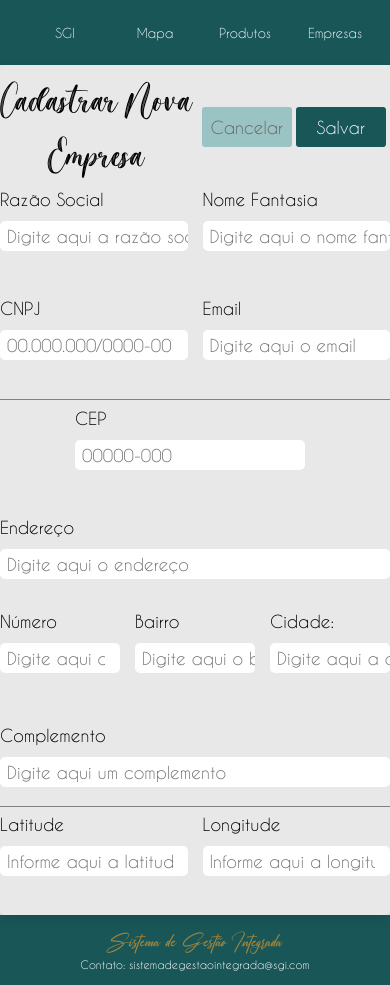
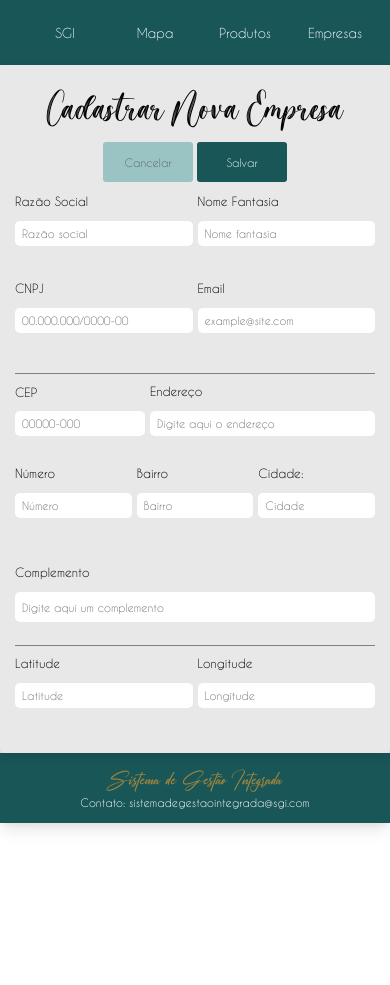
Before and after one commit to DaianaEgerMichels/projeto-02, a React (Create React App) app: page /companies in a window 390 px wide. After the commit the page ends 844 px from the top, so only its background shows below. Built offline with nearby package versions, Linux system fonts and the light colour scheme.

Commit message:
Responsividade

```diff
--- a/src/components/CompaniesForm/CompaniesForm.css
+++ b/src/components/CompaniesForm/CompaniesForm.css
@@ -8,24 +8,27 @@
 .form-companies{
     display: flex;
     flex-direction: column;
-    flex-shrink: 2;
-    flex-wrap: wrap;
     justify-content: space-evenly;
     max-width: 800px;
-    min-height: 850px;
     box-shadow: rgba(0, 0, 0, 0.1) 0px 4px 12px;
     border-radius: 5px;
+    font-size: 16px;
+    padding: 15px;
+    gap:10px;
+    margin: 0 auto;
 }
 
 .form-companies>hr{
-    max-width: 700px;
+    background: gray;
+      max-width: 650px;
+      height: 1px;
+      margin: auto;
 }
 
 .header-form{
     display: flex;
     flex-direction: row;
     max-width: 750px;
-    margin: 0 auto;
     text-align: center;
     gap: 5px;
     justify-content: space-evenly;
@@ -53,9 +56,9 @@
     display: flex;
     flex-direction:column;
     max-width: 700px;
-    margin: 0 auto;
+    margin:auto;
     text-align: start;
-    gap: 15px;
+    gap: 5px;
     justify-content: space-evenly;
     align-items: center;
 }
@@ -64,30 +67,37 @@
     display: flex;
     flex-direction:row;
     max-width: 700px;
-    margin: 0 auto;
+    margin:auto;
     text-align: start;
-    gap: 15px;
-    justify-content: space-evenly;
+    gap: 5px;
+    justify-content: space-between;
     align-items: center;
 }
 
 input[name="corporate"], input[name="fantasy"], input[name="cnpj"],
-input[name="emailCompany"],input[name="latitude"],input[name="longitude"],
-input[name="number"], input[name="district"], input[name="city"]
+input[name="emailCompany"],input[name="latitude"],input[name="longitude"]
 {
-    max-width: 350px;
+    max-width: 340px;
     height: 30px;
     padding-left: 7px;
-    margin-top: 12px;
-    margin-bottom: 12px;
+    margin-top: 13px;
+    margin-bottom: 13px;
+}
+
+input[name="number"], input[name="district"], input[name="city"]{
+    max-width: 255px;
+    height: 30px;
+    padding-left: 7px;
+    margin-top: 13px;
+    margin-bottom: 13px;
 }
 
 input[name="address"]{
-    max-width: 450px;
+    max-width: 440px;
     height: 30px;
     padding-left: 7px;
-    margin-top: 12px;
-    margin-bottom: 12px;
+    margin-top: 13px;
+    margin-bottom: 13px;
 }
 
 input[name="cep"]{
@@ -102,8 +112,8 @@ input[name="complement"]{
     max-width: 700px;
     height: 30px;
     padding-left: 7px;
-    margin-top: 12px;
-    margin-bottom: 12px;
+    margin-top: 13px;
+    margin-bottom: 13px;
 }
 
 
@@ -111,7 +121,7 @@ input[name="complement"]{
     display: flex;
     flex-direction: column;
     max-width: 700px;
-    margin: 0 auto;
+    margin: auto;
     text-align: start;
     justify-content: space-evenly;
     align-items: center;
@@ -121,74 +131,143 @@ input[name="complement"]{
     display: flex;
     flex-direction:row;
     max-width: 700px;
-    margin: 0 auto;
+    margin:auto;
     text-align: start;
-    gap: 15px;
-    justify-content: space-evenly;
+    gap: 5px;
+    justify-content: space-between;
     align-items: center;
 }
 
 .cep-address{
     display: flex;
     flex-direction: row;
-    flex-wrap: wrap;
     max-width: 700px;
-    margin: 0 auto;
+    margin: auto;
     text-align: start;
-    gap: 15px;
-    justify-content: space-evenly;
+    gap: 5px;
+    justify-content: space-between;
     align-items: center;
 }
 
 .cep{
-    width: 240px;
+    max-width: 240px;
 }
 .address{
-    width: 440px;
+    max-width: 440px;
 }
-
-
 
 .complement{
     display: flex;
     flex-direction:column;
     max-width: 700px;
-    margin: 0 auto;
+    margin:auto;
 }
 
-.description> label{
-    text-align: justify;
+@media (max-width:800px){
+    .main{
+        max-width: 800px;
+    }
+    .form-companies{
+        max-width:700px;
+        font-size: 14px;
     }
 
-.description> textarea{
-    text-align: justify;
-    padding-left: 7px;
-    padding-top: 7px;
-    width: 650px;
-    height: 90px;
+    .container-dados,.company-name, .cnpj-email, .latitude-longitude,.address-details, .number-district-city,.cep-address,.complement{
+        font-size: 14px;
+        max-width: 600px;
+    }
+    .cep{
+        max-width: 200px;
+    }
+    .address{
+        max-width: 400px;
+    }
+    input[name="corporate"], input[name="fantasy"], input[name="cnpj"],
+    input[name="emailCompany"],input[name="latitude"],input[name="longitude"]
+    {
+        font-size: 12px;
+        max-width: 275px;
+    }
+    input[name="number"], input[name="district"], input[name="city"]{
+        font-size: 12px;
+        max-width: 200px;
+    }
+    input[name="address"]{
+        max-width: 400px;
+        font-size: 12px;
+    }
+    input[name="cep"]{
+        max-width: 200px;
+        font-size: 12px;
+    }
+    input[name="complement"]{
+        max-width: 600px;
+        font-size: 12px;
+    }
+    .form-companies>hr{
+        max-width: 550px;
+    }
 }
 
-@font-face {
-    font-family: 'Caviar Dreams';
-    src: url('../../fonts/CaviarDreams.ttf') format('truetype');
-    font-weight: normal;
-    font-style: normal;
+
+@media (max-width:670px){
+    .main{
+        max-width: 670px;
+    }
+    .form-companies{
+        max-width:550px;
+        font-size: 12px;
+    }
+    .container-dados,.company-name, .cnpj-email, .latitude-longitude,.address-details, .number-district-city,.cep-address,.complement{
+        font-size: 11px;
+        max-width: 500px;
+    }
+    .cep{
+        max-width: 130px;
+    }
+    .address{
+        max-width: 370px;
+    }
+    input[name="corporate"], input[name="fantasy"], input[name="cnpj"],
+    input[name="emailCompany"],input[name="latitude"],input[name="longitude"]
+    {
+        font-size: 11px;
+        max-width: 225px;
+        height: 25px;
+    }
+    input[name="number"], input[name="district"], input[name="city"]{
+        font-size: 11px;
+        max-width: 165px;
+        height: 25px;
+    }
+    input[name="address"]{
+        max-width: 330px;
+        font-size: 11px;
+        height: 25px;
+    }
+    input[name="cep"]{
+        max-width: 170px;
+        font-size: 11px;
+        height: 25px;
+    }
+    input[name="complement"]{
+        max-width: 500px;
+        font-size: 11px;
+    }
+    .form-companies>hr{
+        max-width: 485px;
     }
 
-  @font-face {
-    font-family: 'Magista Brush';
-    src: url('../../fonts/Magista\ Brush.ttf') format('truetype');
-    font-weight: normal;
-    font-style: normal;
+
 }
 
- /* @media(max-width:600px){
-    header{
+@media(max-width:450px){
+    .form-companies>.number-district-city>.error-msg, .error-msg.error{
         display: flex;
-        overflow: scroll;
+        flex-wrap: wrap;
+        max-width: 99px;
+        height: auto;
+        font-size: 11px;
+        padding: 2px;
       }
-    .header-form, .name-cost{
-        display: grid;
-        grid-template-columns: 1fr;
 }
-  }*/
--- a/src/components/CompaniesForm/index.js
+++ b/src/components/CompaniesForm/index.js
@@ -168,7 +168,7 @@ return(
             name="corporate"
             value={corporateName}
             onChange={(e) => setCorporateName(e.target.value)}
-            placeholder="Digite aqui a razão social">
+            placeholder="Razão social">
             </input>
             <span id="corporateError" className="error-msg ">Campo obrigatório!</span>
      </div>
@@ -180,7 +180,7 @@ return(
             name="fantasy"
             value={fantasyName}
             onChange={(e) => setFantasyName(e.target.value)}
-            placeholder="Digite aqui o nome fantasia">
+            placeholder="Nome fantasia">
             </input>
             <span id="fantasyError" className="error-msg">Campo obrigatório!</span>
      </div>
@@ -205,7 +205,7 @@ return(
             name="emailCompany"
             value={email}
             onChange={(e) => setEmail(e.target.value)}
-            placeholder="Digite aqui o email">
+            placeholder="example@site.com">
             </input>
             <span id="emailError" className="error-msg">Campo obrigatório!</span>
      </div>
@@ -250,7 +250,7 @@ return(
                     name="number"
                     value={number}
                     onChange={(e) => setNumber(e.target.value)}
-                    placeholder="Digite aqui o número">
+                    placeholder="Número">
                     </input>
                     <span id="numberError" className="error-msg">Campo obrigatório!</span>
             </div>
@@ -261,7 +261,7 @@ return(
                     name="district"
                     value={district}
                     onChange={(e) => setDistrict(e.target.value)}
-                    placeholder="Digite aqui o bairro">
+                    placeholder="Bairro">
                     </input>
                     <span id="districtError" className="error-msg">Campo obrigatório!</span>
             </div>
@@ -272,7 +272,7 @@ return(
                     name="city"
                     value={city}
                     onChange={(e) => setCity(e.target.value)}
-                    placeholder="Digite aqui a cidade">
+                    placeholder="Cidade">
                     </input>
                     <span id="cityError" className="error-msg">Campo obrigatório!</span>
             </div>
@@ -303,7 +303,7 @@ return(
                 name="latitude"
                 value={latitude}
                 onChange={(e) => setLatitude(e.target.value)}
-                placeholder="Informe aqui a latitude">
+                placeholder="Latitude">
                 </input>
                 <span id="latitudeError" className="error-msg">Campo obrigatório!</span>
         </div>
@@ -315,7 +315,7 @@ return(
                 name="longitude"
                 value={longitude}
                 onChange={(e) => setLongitude(e.target.value)}
-                placeholder="Informe aqui a longitude">
+                placeholder="Longitude">
                 </input>
                 <span id="longitudeError" className="error-msg">Campo obrigatório!</span>
         </div>
--- a/src/components/ProductsForm/ProductsForm.css
+++ b/src/components/ProductsForm/ProductsForm.css
@@ -8,22 +8,20 @@
 .form-products{
     display: flex;
     flex-direction: column;
-    flex-shrink: 2;
-    flex-wrap: wrap;
     justify-content: space-evenly;
     max-width: 700px;
-    min-height: 750px;
     box-shadow: rgba(0, 0, 0, 0.1) 0px 4px 12px;
     border-radius: 5px;
-    gap:20px;
-    padding: 10px;
+    gap:15px;
+    padding: 20px;
+    margin: 10px auto;
+    font-size: 16px;
 }
 
-.header-form, .name-cost, .selects{
+.header-form{
     display: flex;
     flex-direction:row;
-    max-width: 700px;
-    margin: 0 auto;
+    max-width: 650px;
     text-align: center;
     gap: 5px;
     justify-content: space-evenly;
@@ -32,7 +30,7 @@
 
 .header-form> h1{
     font-family: 'Magista Brush','Times New Roman', Times, serif;
-    font-size: 27px;
+    font-size: 29px;
 }
 
 #cancel{
@@ -50,18 +48,22 @@
 .image-container{
     display: flex;
     flex-direction:row;
-    width: 120px;
-    margin: 0 auto;
-    grid-gap: 10px;
-    height: 120px;
+    max-width: 120px;
+    margin: 10px;
+    gap:7px;
+    max-height: 120px;
     visibility: hidden;
     align-items: center;
-    margin-bottom: 60px;
+    margin-bottom: 40px;
 }
 
 
 .image-container.view {
     visibility: visible;
+}
+.image-container>img{
+    max-height: 115px;
+    gap:5px;
 }
 
 .img-url{
@@ -69,106 +71,83 @@
     flex-direction: column;
     align-items: center;
     justify-content: space-evenly;
-    gap:10px;
+    gap:5px;
+    max-width: 650px;
+    margin: auto;
 }
 
 .img-url> label{
-    text-align: justify;
-    padding-left: 30px;
+    text-align: left;
 }
 
 input[name="url"]{
     margin: 10px 25px;
-    width: 640px;
+    max-width: 640px;
     height: 30px;
     padding-left: 7px;
 }
 
 input[name="name"], input[name="cost"], select{
-    width: 315px;
+    max-width: 310px;
     height: 30px;
     padding-left: 7px;
-    margin-top: 12px;
-    margin-bottom: 12px;
+    margin-top: 13px;
+    margin-bottom: 13px;
 
 }
 
+.name-cost{
+    display: flex;
+    flex-direction:row;
+    max-width: 650px;
+    margin: auto;
+    text-align: start;
+    gap: 5px;
+    justify-content: space-between;
+    align-items: center;
+}
+
 .description{
-    display: grid;
-    grid-template-columns: 1fr;
+    display: flex;
+    flex-direction: column;
     max-width: 650px;
-    margin: 0 auto;
-    height: 140px;
+    height: auto;
+    gap: 5px;
+    margin: auto;
 }
 
 .description> label{
-    text-align: justify;
+    text-align: flex-start;
 }
 
 .description> textarea{
     text-align: justify;
     padding: 7px;
-    width: 650px;
-    height: 90px;
+    max-width: 100%;
     margin-bottom: 7x;
     margin-top: 10px;
+    resize: none;
 }
 
-
-.selects, .name-cost{
-    width: 650px;
-    height: 70px;
+.selects{
+    display: flex;
+    flex-direction:row;
+    max-width: 650px;
+    margin: auto;
+    text-align: start;
+    gap: 5px;
+    justify-content: space-between;
     align-items: center;
 }
 
-.selects> div, .name-cost>div{
-    min-height: 70px;
-    width: 100%;
-    justify-content: space-evenly;
-    text-align: start;
-}
-
-div> select{
-    margin-top: 15px;
-    max-width: 320px;
-}
-
-
-
-@font-face {
-    font-family: 'Caviar Dreams';
-    src: url('../../fonts/CaviarDreams.ttf') format('truetype');
-    font-weight: normal;
-    font-style: normal;
-  }
-
-@font-face {
-    font-family: 'Magista Brush';
-    src: url('../../fonts/Magista\ Brush.ttf') format('truetype');
-    font-weight: normal;
-    font-style: normal;
-}
-
-/*@media(max-width:600px){
-    header{
-        display: flex;
-        overflow: scroll;
-    }
-    .header-form, .name-cost{
-        display: grid;
-        grid-template-columns: 1fr;
-    }
-  }*/
-
 hr{
       background: gray;
-      max-width: 650px;
+      max-width: 600px;
       height: 1px;
-      margin: 0 auto;
+      margin: auto;
 }
 
 #btn-checked{
-      text-align: center;
       margin: 15px;
       border-radius: 3px;
       background-color: rgba(35, 71, 71, 0.418);
@@ -179,13 +158,119 @@ hr{
 
 .products-checked{
       display: flex;
-      flex-wrap: wrap;
-      flex-shrink: 2;
-      flex-direction: row;
+      flex-direction: column;
       align-items: center;
-      justify-content: center;
-      align-content: center;
-      width: 220px;
+      max-width: 650px;
       height: 50px;
-      margin: 0 auto;
+      margin: auto;
+      gap:5px;
+      text-align: center;
 }
+
+
+@media (max-width:700px){
+    .main{
+        max-width: 700px;
+    }
+    .form-products{
+        max-width:600px;
+    }
+    .header-form{
+        gap: 7px;
+        flex-wrap:wrap ;
+        max-width: 600px;
+    }
+    .header-form> h1{
+        font-size: 22px;
+    }
+    #cancel, .btn-salvar{
+        width: 80px;
+        height: 25px;
+        font-size: 13px;
+    }
+    #btn-checked{
+        width: 150px;
+        font-size: 13px;
+    }
+    .image-container>img{
+        max-height: 90px;
+        gap:5px;
+    }
+    .img-url{
+        font-size: 14px;
+        max-width: 600px;
+    }
+    input[name="name"], input[name="cost"], select{
+        font-size: 12px;
+        max-width: 250px;
+    }
+    .description{
+        max-width: 600px;
+        font-size: 14px;
+    }
+    hr{
+        max-width: 550px;
+    }
+    label{
+        font-size: 14px;
+    }
+    span{
+        font-size: 14px;
+    }
+}
+
+
+@media (max-width:400px){
+    .main{
+        max-width: 400px;
+    }
+    .form-products{
+        max-width:330px;
+    }
+    .header-form{
+        gap: 7px;
+        flex-wrap:wrap;
+        max-width: 300px;
+    }
+    .header-form> h1{
+        font-size: 17px;
+    }
+    #cancel, .btn-salvar{
+        width: 45px;
+        height: 18px;
+        font-size: 11px;
+    }
+    #btn-checked{
+        width: 130px;
+        height: 25px;
+        font-size: 11px;
+    }
+    .image-container>img{
+        max-height: 70px;
+        gap:5px;
+
+    }
+    .img-url{
+        font-size: 12px;
+        max-width: 300px;
+    }
+    input[name="name"], input[name="cost"], select{
+        max-width: 150px;
+        font-size: 11px;
+    }
+    .description{
+        max-width: 300px;
+    }
+    textarea{
+        font-size: 11px;
+    }
+    hr{
+        max-width: 280px;
+    }
+    label{
+        font-size: 12px;
+    }
+    span{
+        font-size: 12px;
+    }
+}
--- a/src/components/ProductsForm/index.js
+++ b/src/components/ProductsForm/index.js
@@ -163,7 +163,7 @@ return(
           name="name"
           value={name}
           onChange={(e) => setName(e.target.value)}
-          placeholder="Digite aqui o nome do produto">
+          placeholder="Nome do produto">
           </input>
           <span id="nameError" className="error-msg">Campo obrigatório!</span>
      </div>
@@ -175,7 +175,7 @@ return(
           name="cost"
           value={unitCost}
           onChange={(e) => setUnitCost(e.target.value)}
-          placeholder="Digite aqui o custo do produto">
+          placeholder="Custo do produto">
           </input>
           <span id="costError" className="error-msg">Campo obrigatório!</span>
      </div>
--- a/src/pages/List/List.css
+++ b/src/pages/List/List.css
@@ -2,16 +2,43 @@
     display: flex;
     flex-direction: row;
     justify-content: space-evenly;
-    flex-wrap: wrap;
     min-height: 800px;
     max-width: 800px;
     align-items: center;
     text-align: center;
     gap:15px;
     margin: 20px;
+    flex-wrap: wrap;
 }
 
 .list-products>h1{
     font-size: 30px;
     font-family: 'Magista Brush','Times New Roman', Times, serif;
 }
+
+@media (max-width:770px){
+    .main{
+        max-width: 770px;
+    }
+    .list-products{
+        max-width:670px ;
+    }
+    .list-products>h1{
+        font-size: 24px;
+    }
+}
+
+@media (max-width:480px){
+    .main{
+        max-width: 480px;
+    }
+    .list-products{
+        max-width:450px ;
+        display: grid;
+        grid-template-columns: 1fr;
+        grid-gap: 10px;
+    }
+    .list-products>h1{
+        font-size: 22px;
+    }
+}
```
Also changed, not shown: db.json (+9 -9 lines), src/App.css (+14 -3 lines), src/components/ProductContainer/ProductContainer.css (+17 -1 lines). Lines whose indentation alone changed are shown as unchanged.
